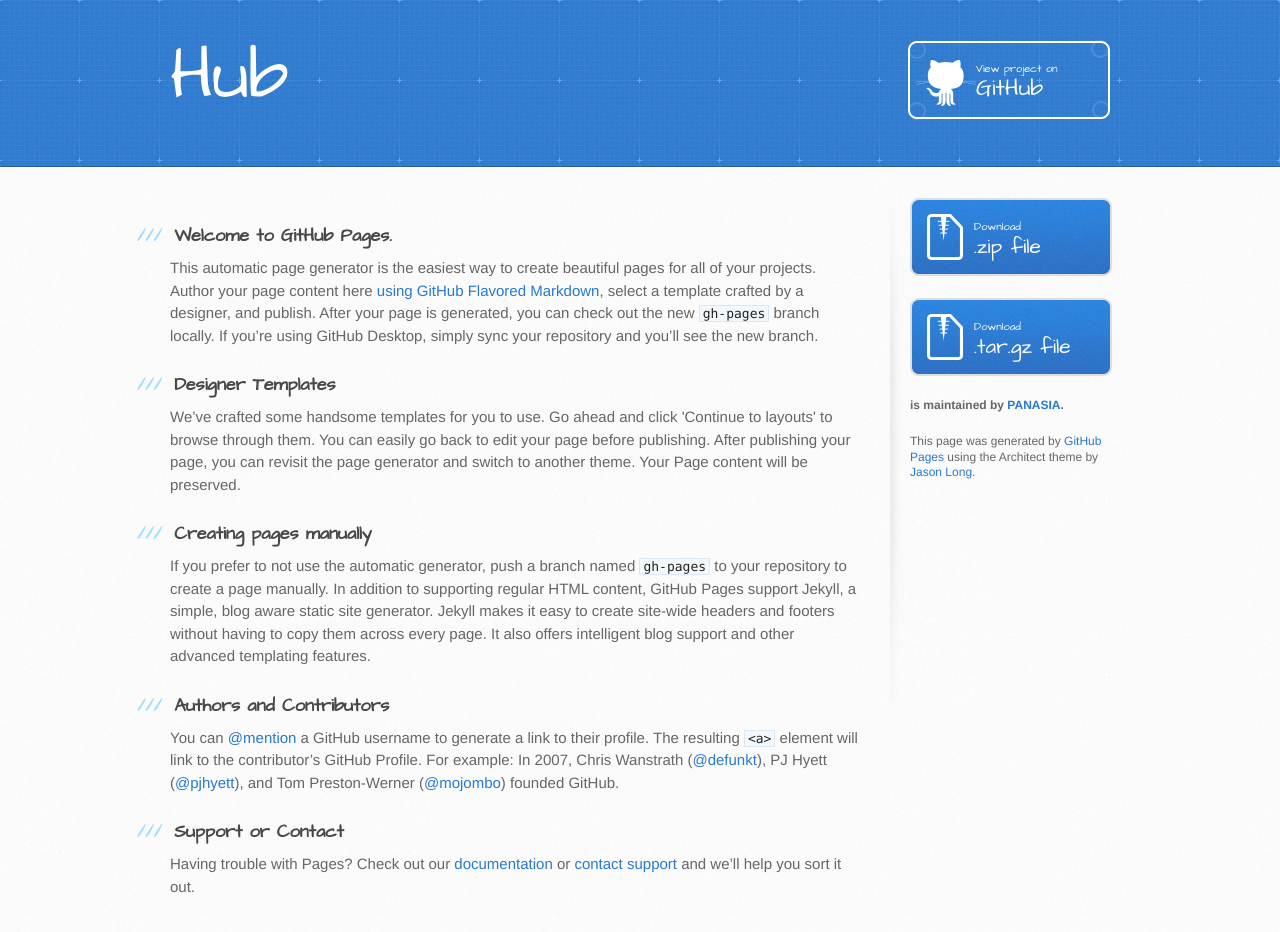
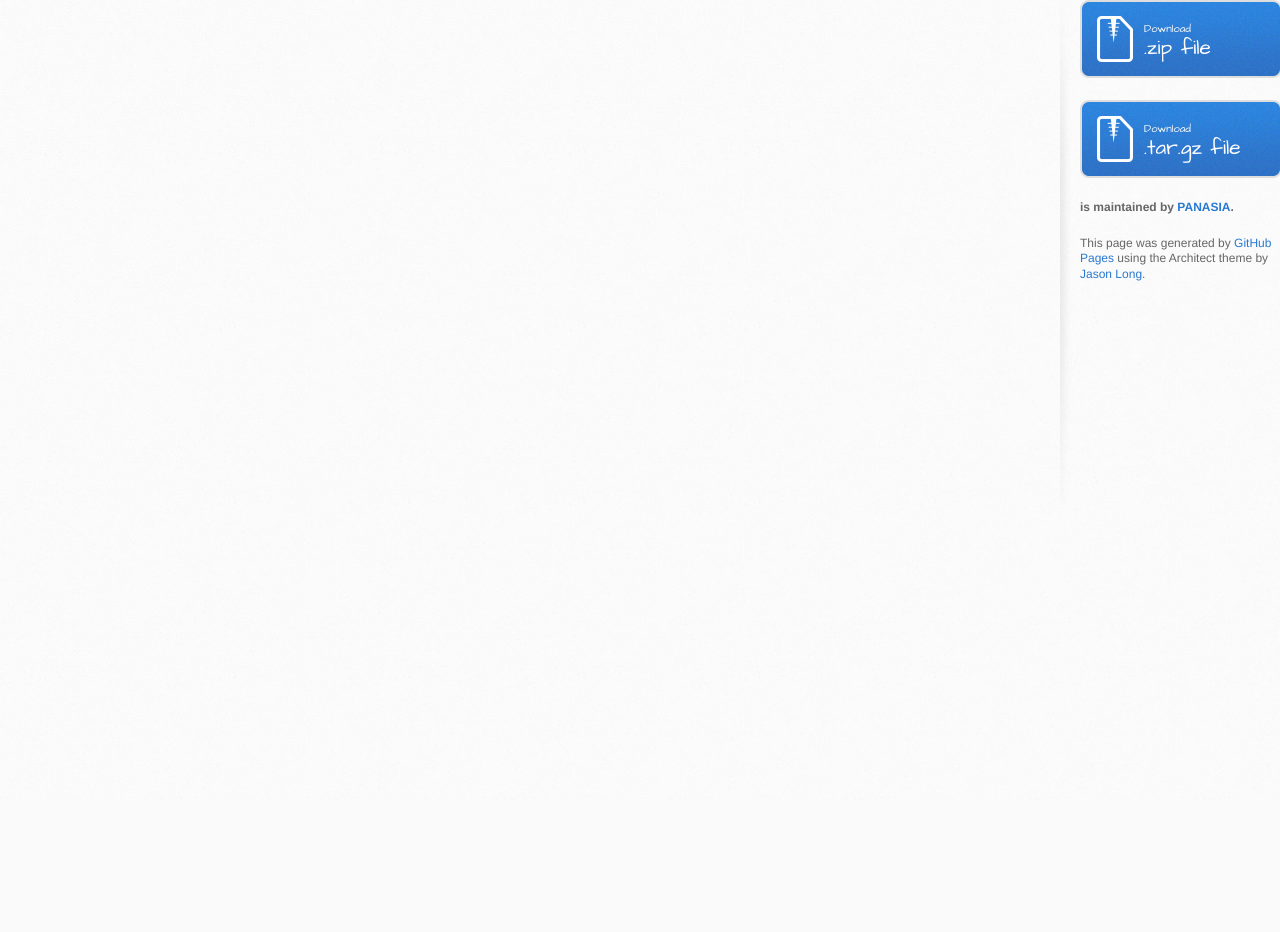
Before and after one commit to PANASIA/HUB, a plain HTML site: page index.html in a window 1280 px wide. After the commit the page ends 800 px from the top, so only its background shows below. Drawn offline with Linux system fonts and the light colour scheme.

Commit message:
Update index.html

```diff
--- a/index.html
+++ b/index.html
@@ -17,42 +17,9 @@
   </head>
 
   <body>
-    <header>
-      <div class="inner">
-        <h1>Hub</h1>
-        <h2></h2>
-        <a href="https://github.com/PANASIA/HUB" class="button"><small>View project on</small> GitHub</a>
-      </div>
-    </header>
 
-    <div id="content-wrapper">
-      <div class="inner clearfix">
-        <section id="main-content">
-          <h3>
-<a id="welcome-to-github-pages" class="anchor" href="#welcome-to-github-pages" aria-hidden="true"><span class="octicon octicon-link"></span></a>Welcome to GitHub Pages.</h3>
 
-<p>This automatic page generator is the easiest way to create beautiful pages for all of your projects. Author your page content here <a href="https://guides.github.com/features/mastering-markdown/">using GitHub Flavored Markdown</a>, select a template crafted by a designer, and publish. After your page is generated, you can check out the new <code>gh-pages</code> branch locally. If you’re using GitHub Desktop, simply sync your repository and you’ll see the new branch.</p>
 
-<h3>
-<a id="designer-templates" class="anchor" href="#designer-templates" aria-hidden="true"><span class="octicon octicon-link"></span></a>Designer Templates</h3>
-
-<p>We’ve crafted some handsome templates for you to use. Go ahead and click 'Continue to layouts' to browse through them. You can easily go back to edit your page before publishing. After publishing your page, you can revisit the page generator and switch to another theme. Your Page content will be preserved.</p>
-
-<h3>
-<a id="creating-pages-manually" class="anchor" href="#creating-pages-manually" aria-hidden="true"><span class="octicon octicon-link"></span></a>Creating pages manually</h3>
-
-<p>If you prefer to not use the automatic generator, push a branch named <code>gh-pages</code> to your repository to create a page manually. In addition to supporting regular HTML content, GitHub Pages support Jekyll, a simple, blog aware static site generator. Jekyll makes it easy to create site-wide headers and footers without having to copy them across every page. It also offers intelligent blog support and other advanced templating features.</p>
-
-<h3>
-<a id="authors-and-contributors" class="anchor" href="#authors-and-contributors" aria-hidden="true"><span class="octicon octicon-link"></span></a>Authors and Contributors</h3>
-
-<p>You can <a href="https://github.com/blog/821" class="user-mention">@mention</a> a GitHub username to generate a link to their profile. The resulting <code>&lt;a&gt;</code> element will link to the contributor’s GitHub Profile. For example: In 2007, Chris Wanstrath (<a href="https://github.com/defunkt" class="user-mention">@defunkt</a>), PJ Hyett (<a href="https://github.com/pjhyett" class="user-mention">@pjhyett</a>), and Tom Preston-Werner (<a href="https://github.com/mojombo" class="user-mention">@mojombo</a>) founded GitHub.</p>
-
-<h3>
-<a id="support-or-contact" class="anchor" href="#support-or-contact" aria-hidden="true"><span class="octicon octicon-link"></span></a>Support or Contact</h3>
-
-<p>Having trouble with Pages? Check out our <a href="https://help.github.com/pages">documentation</a> or <a href="https://github.com/contact">contact support</a> and we’ll help you sort it out.</p>
-        </section>
 
         <aside id="sidebar">
           <a href="https://github.com/PANASIA/HUB/zipball/master" class="button">
```
